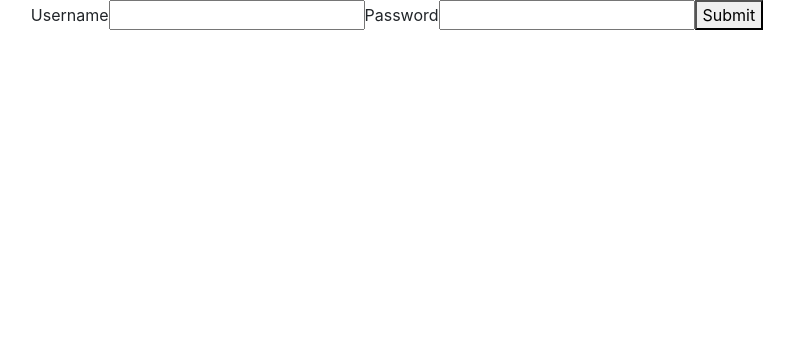
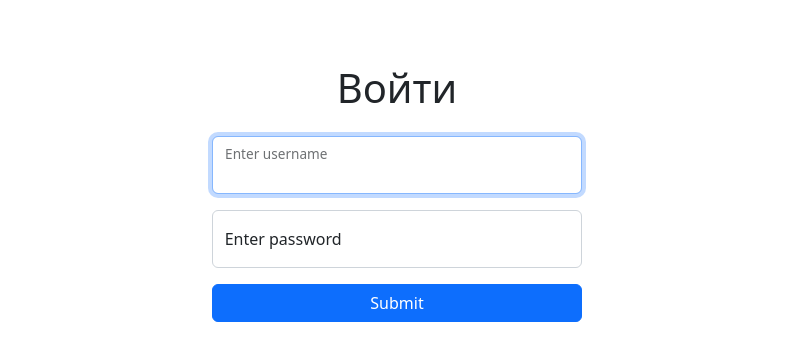
Before and after one commit to Funkicide/frontend-project-12, a React (Create React App) app in the folder frontend/: page /login in a window 1280 px wide. Shown: the top 360 px of the page, without its empty margins (243-1037 px from the left). Built offline with nearby package versions, Linux system fonts and the light colour scheme.

Commit message:
Feat: add auth form to login page

```diff
--- a/frontend/src/components/routes/Login.jsx
+++ b/frontend/src/components/routes/Login.jsx
@@ -1,61 +1,109 @@
 import { useFormik } from 'formik';
 import * as yup from 'yup';
+import axios from 'axios';
+import { Form, Button, FloatingLabel } from 'react-bootstrap';
+import {
+  useNavigate,
+} from 'react-router-dom';
+import {
+  useState, useRef, useEffect,
+} from 'react';
 
-const SignupForm = () => {
+import routes from '../../routes.js';
+import useAuth from '../../hooks/index.jsx';
+
+const Login = () => {
+  const [authFailed, setAuthFailed] = useState(false);
+  const inputRef = useRef(null);
+  const navigate = useNavigate();
+
+  useEffect(() => {
+    inputRef.current.focus();
+  }, []);
+
+  const auth = useAuth();
+
   const formik = useFormik({
     initialValues: {
       username: '',
       password: '',
     },
-    validationSchema: yup.object({
-      username: yup.string().min(3, 'Min 3').max(6, 'Max 6').required('Required'),
-      password: yup.string().min(6, 'Min 6').required('Required'),
+    validationSchema: yup.object().shape({
+      username: yup.string().required(),
+      password: yup.string().required(),
     }),
-    onSubmit: (values) => {
-      console.log(JSON.stringify(values, null, 2));
+    onSubmit: async ({ username, password }) => {
+      setAuthFailed(false);
+      try {
+        const { data } = await axios.post(routes.loginPath(), { username, password });
+        console.log(data);
+        localStorage.setItem('userId', JSON.stringify(data));
+        auth.logIn();
+        navigate('/');
+      } catch (error) {
+        formik.setSubmitting(false);
+        if (error.isAxiosError && error.response.status === 401) {
+          setAuthFailed(true);
+          console.log(inputRef.current);
+          inputRef.current.focus();
+          return;
+        }
+        throw error;
+      }
     },
   });
   return (
-    <form onSubmit={formik.handleSubmit}>
-      <label htmlFor={formik.username}>
-        Username
-        <input
-          id={formik.username}
+    <div className="container-fluid">
+      <div className="row justify-content-center pt-5">
+        <div className="col-sm-4">
+          <fieldset disabled={formik.isSubmitting}>
+            <Form onSubmit={formik.handleSubmit} className="p-3">
+              <h1 className="text-center mb-4">Войти</h1>
+              <Form.Group className="mb-3 position-relative">
+                <FloatingLabel label="Enter username">
+                  <Form.Control
+                    id="username"
                     name="username"
-          type="username"
                     onChange={formik.handleChange}
+                    onBlur={formik.handleBlur}
                     value={formik.values.username}
-          required
+                    placeholder="Enter username"
+                    isValid={formik.touched.username && !formik.errors.username}
+                    isInvalid={!!formik.errors.username}
+                    ref={inputRef}
                   />
-      </label>
-      {formik.touched.username && formik.errors.username && (
-        <div>{formik.errors.username}</div>
-      )}
+                  <Form.Control.Feedback tooltip type="invalid">{formik.errors.username}</Form.Control.Feedback>
+                </FloatingLabel>
+              </Form.Group>
 
-      <label htmlFor={formik.password}>
-        Password
-        <input
-          id={formik.password}
+              <Form.Group className="mb-3 position-relative">
+                <FloatingLabel label="Enter password">
+                  <Form.Control
+                    id="password"
                     name="password"
-          type="password"
                     onChange={formik.handleChange}
+                    onBlur={formik.handleBlur}
                     value={formik.values.password}
-          required
+                    placeholder="Enter password"
+                    isValid={formik.touched.password && !formik.errors.password}
+                    isInvalid={!!formik.errors.password}
                   />
-      </label>
-      {formik.touched.password && formik.errors.password && (
-        <div>{formik.errors.password}</div>
-      )}
+                  <Form.Control.Feedback tooltip type="invalid">{formik.errors.password}</Form.Control.Feedback>
+                </FloatingLabel>
+              </Form.Group>
+              <div className="d-grid gap-2">
+                <Button variant="primary" type="submit">
+                  Submit
+                </Button>
+                {authFailed && <div className="text-center bg-danger text-white">the username or password is incorrect</div>}
+              </div>
 
-      <button type="submit">Submit</button>
-    </form>
+            </Form>
+          </fieldset>
+        </div>
+      </div>
+    </div>
   );
 };
 
-const Login = () => (
-  <div>
-    <SignupForm />
-  </div>
-);
-
 export default Login;
--- a/frontend/src/components/routes/Root.jsx
+++ b/frontend/src/components/routes/Root.jsx
@@ -1,7 +1,28 @@
-const Root = () => (
-  <div>
-    <h1>Home page</h1>
-  </div>
-);
+import { useEffect } from 'react';
+import { useNavigate } from 'react-router-dom';
+
+import useAuth from '../../hooks';
+
+const Root = () => {
+  const navigate = useNavigate();
+  const auth = useAuth();
+
+  useEffect(() => {
+    if (!localStorage.userId) {
+      navigate('/login');
+    }
+  });
+
+  return (
+    <div className="container-fluid">
+      <div className="row pt-5">
+        <div className="col-12">
+          <h1 className="text-center mb-3">Chat</h1>
+          <button onClick={auth.logOut} type="button" className="btn btn-primary mb-3">Log Out</button>
+        </div>
+      </div>
+    </div>
+  );
+};
 
 export default Root;
--- /dev/null
+++ b/frontend/src/contexts/index.jsx
@@ -0,0 +1,5 @@
+import { createContext } from 'react';
+
+const AuthContext = createContext({});
+
+export default AuthContext;
--- /dev/null
+++ b/frontend/src/hooks/index.jsx
@@ -0,0 +1,7 @@
+import { useContext } from 'react';
+
+import authContext from '../contexts/index.jsx';
+
+const useAuth = () => useContext(authContext);
+
+export default useAuth;
--- a/frontend/src/index.js
+++ b/frontend/src/index.js
@@ -1,13 +1,13 @@
-import React from 'react';
+import React, { useMemo, useState } from 'react';
 import ReactDOM from 'react-dom/client';
-import './index.css';
 import {
   createBrowserRouter,
   RouterProvider,
 } from 'react-router-dom';
 import Root from './components/routes/Root.jsx';
 import ErrorPage from './components/routes/ErrorPage.jsx';
-import Login from './components/routes/Login';
+import Login from './components/routes/Login.jsx';
+import AuthContext from './contexts/index.jsx';
 
 const router = createBrowserRouter([
   {
@@ -21,9 +21,27 @@ const router = createBrowserRouter([
   },
 ]);
 
+const AuthProvider = ({ children }) => {
+  const [loggedIn, setLoggedIn] = useState(false);
+
+  const logIn = () => setLoggedIn(true);
+  const logOut = () => {
+    localStorage.removeItem('userId');
+    setLoggedIn(false);
+  };
+  const value = useMemo(() => ({ loggedIn, logIn, logOut }), [loggedIn]);
+  return (
+    <AuthContext.Provider value={value}>
+      {children}
+    </AuthContext.Provider>
+  );
+};
+
 const root = ReactDOM.createRoot(document.getElementById('root'));
 root.render(
   <React.StrictMode>
-    <RouterProvider router={router} />
+    <AuthProvider>
+      <RouterProvider router={router} />
+    </AuthProvider>
   </React.StrictMode>,
 );
--- /dev/null
+++ b/frontend/src/routes.js
@@ -0,0 +1,7 @@
+const apiPath = '/api/v1';
+
+export default {
+  loginPath: () => [apiPath, 'login'].join('/'),
+  usersPath: () => [apiPath, 'data'].join('/'),
+  signUpPath: () => [apiPath, 'signup'].join('/'),
+};
```
Also changed, not shown: frontend/src/components/App.jsx (added). Lines whose indentation alone changed are shown as unchanged.
